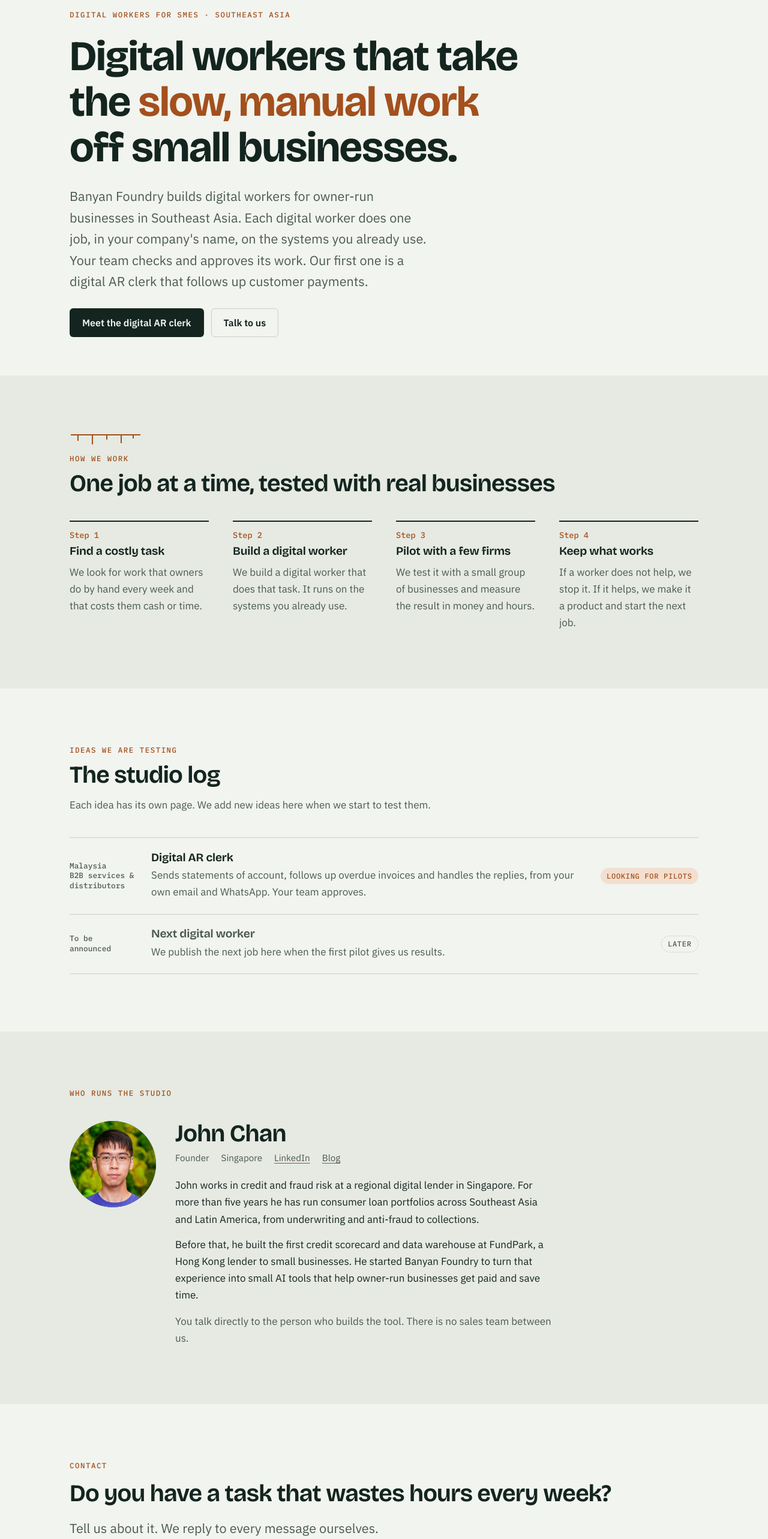
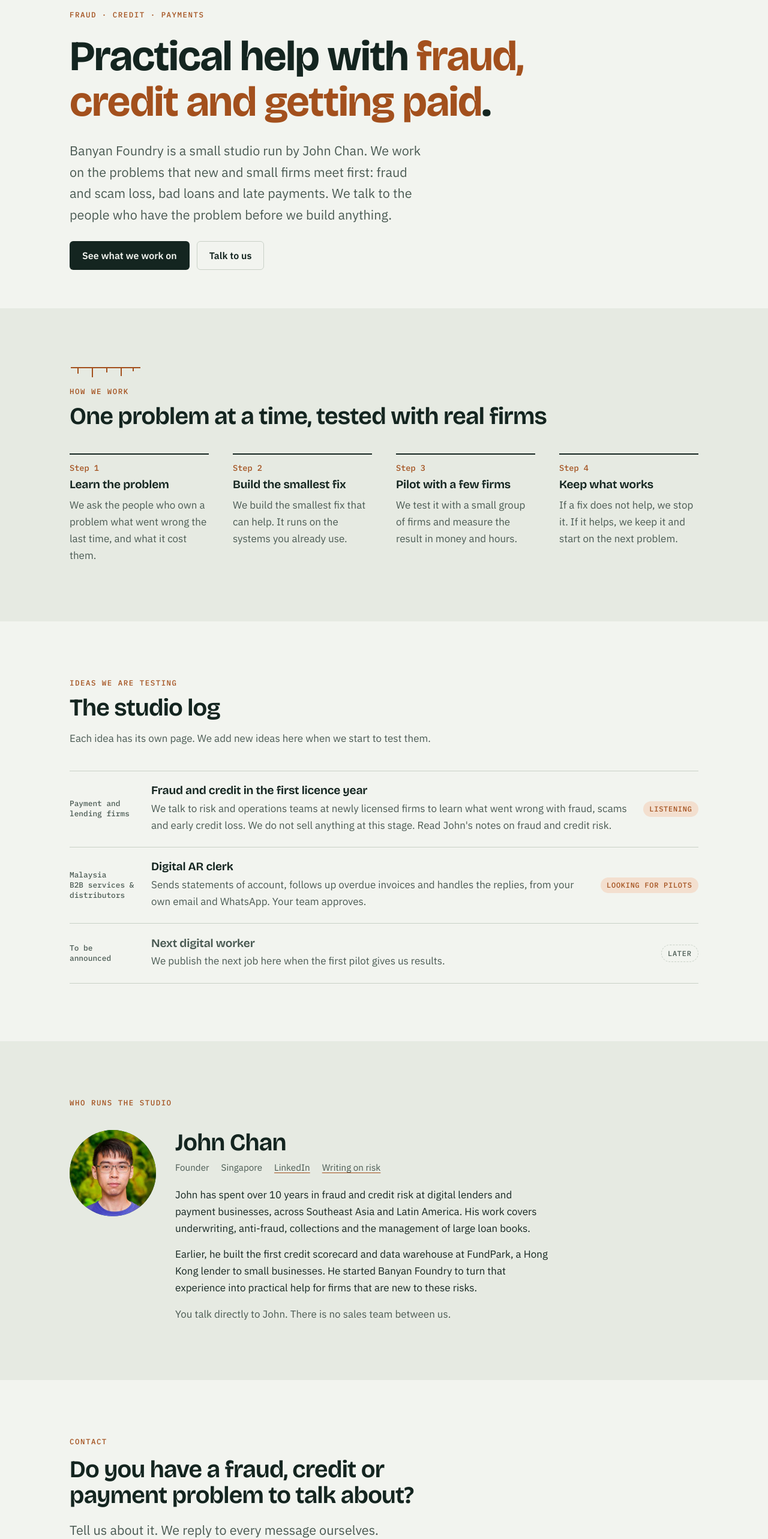
Before and after one commit to kychanbp/banyanfoundry-site, a plain HTML site: page index.html in a window 1280 px wide. Shown: the part 160-2726 px from the top of the page at 60% size. Drawn offline with nearby package versions, Linux system fonts and the light colour scheme.

Commit message:
Align site with fraud and credit outreach; add privacy notice
Co-Authored-By: Claude Opus 5.5 <noreply@anthropic.com>
Claude-Session: https://claude.ai/code/session_0164q9UmV18Ftpxx6EzKGpvh

```diff
--- a/index.html
+++ b/index.html
@@ -5,9 +5,9 @@
 <script>if (location.protocol === "http:" && location.hostname.endsWith("banyanfoundry.com")) location.replace("https://banyanfoundry.com" + location.pathname + location.search + location.hash);</script>
 <meta name="viewport" content="width=device-width, initial-scale=1, viewport-fit=cover">
 <title>Banyan Foundry</title>
-<meta name="description" content="Banyan Foundry builds digital workers for small and medium businesses in Southeast Asia. Each one does one slow, manual job, and your team approves its work.">
+<meta name="description" content="Banyan Foundry is a small studio run by John Chan. We work on fraud, credit and payment problems, and we test each idea with real firms before we build.">
 <meta property="og:title" content="Banyan Foundry">
-<meta property="og:description" content="Digital workers for small and medium businesses in Southeast Asia. Our first one follows up your customer payments.">
+<meta property="og:description" content="A small studio for fraud, credit and payment problems, run by John Chan.">
 <meta property="og:url" content="https://banyanfoundry.com/">
 <meta property="og:type" content="website">
 <link rel="icon" href="favicon.svg" type="image/svg+xml">
@@ -35,11 +35,11 @@
 <main>
   <div class="hero">
     <div class="wrap">
-      <span class="eyebrow">Digital workers for SMEs · Southeast Asia</span>
-      <h1>Digital workers that take the <em>slow, manual work</em> off small businesses.</h1>
-      <p class="lede">Banyan Foundry builds digital workers for owner-run businesses in Southeast Asia. Each digital worker does one job, in your company's name, on the systems you already use. Your team checks and approves its work. Our first one is a digital AR clerk that follows up customer payments.</p>
+      <span class="eyebrow">Fraud · Credit · Payments</span>
+      <h1>Practical help with <em>fraud, credit and getting paid</em>.</h1>
+      <p class="lede">Banyan Foundry is a small studio run by John Chan. We work on the problems that new and small firms meet first: fraud and scam loss, bad loans and late payments. We talk to the people who have the problem before we build anything.</p>
       <div class="actions">
-        <a class="btn btn-primary" href="invoice-reminders.html">Meet the digital AR clerk</a>
+        <a class="btn btn-primary" href="#ideas">See what we work on</a>
         <a class="btn btn-ghost" href="#contact">Talk to us</a>
       </div>
     </div>
@@ -50,13 +50,13 @@
       <div class="section-head">
         <svg class="roots" viewBox="0 0 120 22" aria-hidden="true"><path d="M2 3h116" stroke="currentColor" stroke-width="2"/><g stroke="currentColor" stroke-width="2"><path d="M14 3v10"/><path d="M38 3v16"/><path d="M62 3v8"/><path d="M86 3v14"/><path d="M106 3v6"/></g></svg>
         <span class="eyebrow">How we work</span>
-        <h2>One job at a time, tested with real businesses</h2>
+        <h2>One problem at a time, tested with real firms</h2>
       </div>
       <ol class="steps">
-        <li><span class="n">Step 1</span><h3>Find a costly task</h3><p class="muted">We look for work that owners do by hand every week and that costs them cash or time.</p></li>
-        <li><span class="n">Step 2</span><h3>Build a digital worker</h3><p class="muted">We build a digital worker that does that task. It runs on the systems you already use.</p></li>
-        <li><span class="n">Step 3</span><h3>Pilot with a few firms</h3><p class="muted">We test it with a small group of businesses and measure the result in money and hours.</p></li>
-        <li><span class="n">Step 4</span><h3>Keep what works</h3><p class="muted">If a worker does not help, we stop it. If it helps, we make it a product and start the next job.</p></li>
+        <li><span class="n">Step 1</span><h3>Learn the problem</h3><p class="muted">We ask the people who own a problem what went wrong the last time, and what it cost them.</p></li>
+        <li><span class="n">Step 2</span><h3>Build the smallest fix</h3><p class="muted">We build the smallest fix that can help. It runs on the systems you already use.</p></li>
+        <li><span class="n">Step 3</span><h3>Pilot with a few firms</h3><p class="muted">We test it with a small group of firms and measure the result in money and hours.</p></li>
+        <li><span class="n">Step 4</span><h3>Keep what works</h3><p class="muted">If a fix does not help, we stop it. If it helps, we keep it and start on the next problem.</p></li>
       </ol>
     </div>
   </section>
@@ -69,6 +69,14 @@
         <p class="muted">Each idea has its own page. We add new ideas here when we start to test them.</p>
       </div>
       <div class="ideas">
+        <a class="idea" href="https://www.zhizhi-gewu.com/t/risk" target="_blank" rel="noopener">
+          <span class="tag">Payment and<br>lending firms</span>
+          <span class="body">
+            <h3>Fraud and credit in the first licence year</h3>
+            <span class="muted">We talk to risk and operations teams at newly licensed firms to learn what went wrong with fraud, scams and early credit loss. We do not sell anything at this stage. Read John's notes on fraud and credit risk.</span>
+          </span>
+          <span class="pill pill-live">Listening</span>
+        </a>
         <a class="idea" href="invoice-reminders.html">
           <span class="tag">Malaysia<br>B2B services &amp; distributors</span>
           <span class="body">
@@ -102,13 +110,13 @@
             <span>Founder</span>
             <span>Singapore</span>
             <a href="https://www.linkedin.com/in/chankaiyin/" rel="me noopener" target="_blank">LinkedIn</a>
-            <a href="https://www.zhizhi-gewu.com/" rel="me noopener" target="_blank">Blog</a>
+            <a href="https://www.zhizhi-gewu.com/t/risk" rel="me noopener" target="_blank">Writing on risk</a>
           </div>
           <div class="bio">
-            <p>John works in credit and fraud risk at a regional digital lender in Singapore. For more than five years he has run consumer loan portfolios across Southeast Asia and Latin America, from underwriting and anti-fraud to collections.</p>
-            <p>Before that, he built the first credit scorecard and data warehouse at FundPark, a Hong Kong lender to small businesses. He started Banyan Foundry to turn that experience into small AI tools that help owner-run businesses get paid and save time.</p>
+            <p>John has spent over 10 years in fraud and credit risk at digital lenders and payment businesses, across Southeast Asia and Latin America. His work covers underwriting, anti-fraud, collections and the management of large loan books.</p>
+            <p>Earlier, he built the first credit scorecard and data warehouse at FundPark, a Hong Kong lender to small businesses. He started Banyan Foundry to turn that experience into practical help for firms that are new to these risks.</p>
           </div>
-          <p class="muted" style="margin-top:1rem">You talk directly to the person who builds the tool. There is no sales team between us.</p>
+          <p class="muted" style="margin-top:1rem">You talk directly to John. There is no sales team between us.</p>
         </div>
       </div>
     </div>
@@ -117,7 +125,7 @@
   <section id="contact">
     <div class="wrap contact">
       <span class="eyebrow">Contact</span>
-      <h2>Do you have a task that wastes hours every week?</h2>
+      <h2>Do you have a fraud, credit or payment problem to talk about?</h2>
       <p class="lede">Tell us about it. We reply to every message ourselves.</p>
       <div class="reach">
         <a class="btn btn-primary" href="https://wa.me/6589608810?text=Hi%20John%2C%20I%20found%20Banyan%20Foundry%20on%20your%20website." target="_blank" rel="noopener"><svg class="wa-ico" viewBox="0 0 24 24" aria-hidden="true"><path fill="currentColor" d="M12 2a10 10 0 0 0-8.6 15.1L2 22l5-1.3A10 10 0 1 0 12 2Zm0 18.2a8.2 8.2 0 0 1-4.2-1.2l-.3-.2-3 .8.8-2.9-.2-.3A8.2 8.2 0 1 1 12 20.2Zm4.5-6.1c-.2-.1-1.5-.7-1.7-.8-.2-.1-.4-.1-.6.1l-.8 1c-.1.2-.3.2-.5.1a6.7 6.7 0 0 1-3.3-2.9c-.3-.4.2-.4.7-1.3.1-.2 0-.3 0-.4l-.8-1.8c-.2-.5-.4-.4-.6-.4h-.5a1 1 0 0 0-.7.3 3 3 0 0 0-.9 2.2 5.2 5.2 0 0 0 1.1 2.7 11.8 11.8 0 0 0 4.5 4c1.7.7 2.3.8 3.2.6.5-.1 1.5-.6 1.7-1.2.2-.6.2-1.1.2-1.2l-.5-.3Z"/></svg>WhatsApp +65 8960 8810</a>
@@ -131,7 +139,7 @@
 <footer class="site-foot">
   <div class="wrap">
     <span>© 2026 Banyan Foundry</span>
-    <span><a href="invoice-reminders.html">Digital AR clerk</a> · <a href="mailto:john@banyanfoundry.com">john@banyanfoundry.com</a> · <a href="https://wa.me/6589608810?text=Hi%20John%2C%20I%20found%20Banyan%20Foundry%20on%20your%20website." target="_blank" rel="noopener">WhatsApp +65 8960 8810</a></span>
+    <span><a href="privacy.html">Privacy</a> · <a href="invoice-reminders.html">Digital AR clerk</a> · <a href="mailto:john@banyanfoundry.com">john@banyanfoundry.com</a> · <a href="https://wa.me/6589608810?text=Hi%20John%2C%20I%20found%20Banyan%20Foundry%20on%20your%20website." target="_blank" rel="noopener">WhatsApp +65 8960 8810</a></span>
   </div>
 </footer>
 
```
Also changed, not shown: invoice-reminders.html (+1 -1 lines), privacy.html (added, +78 -0 lines).
